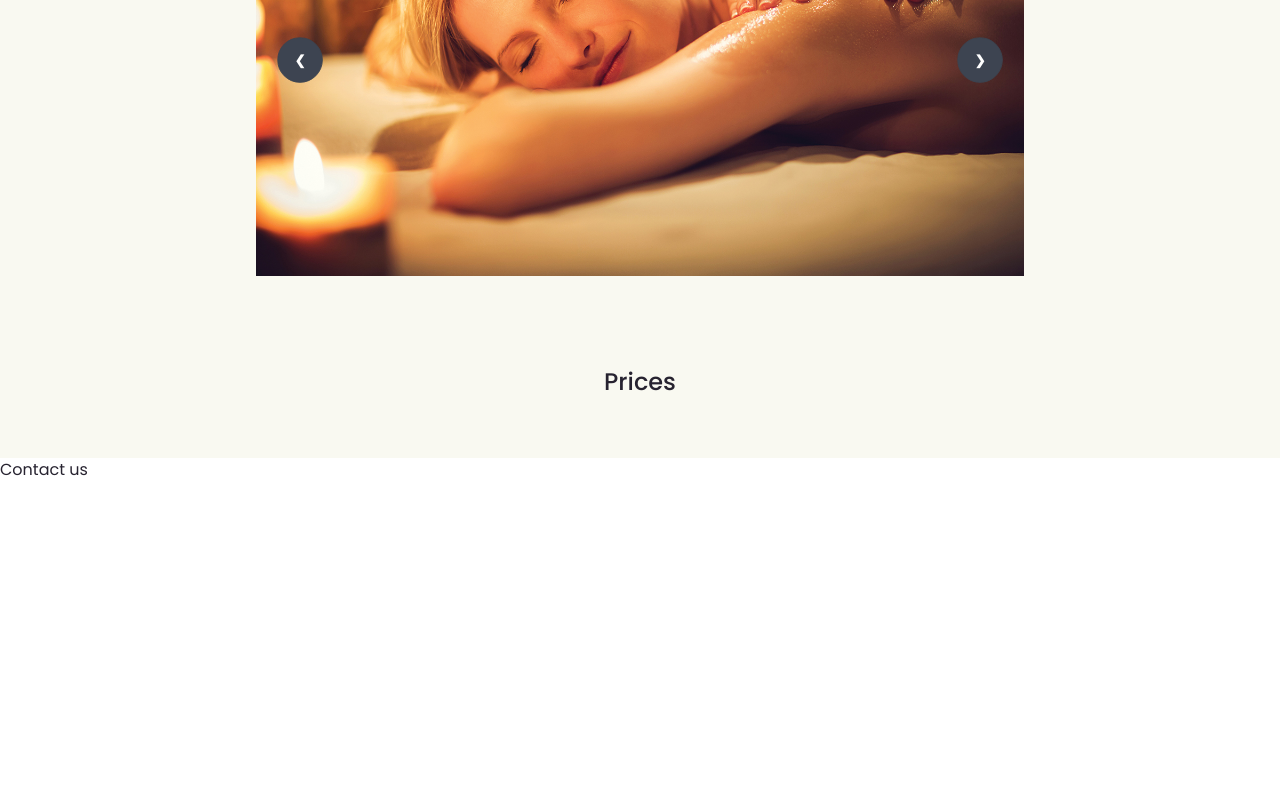
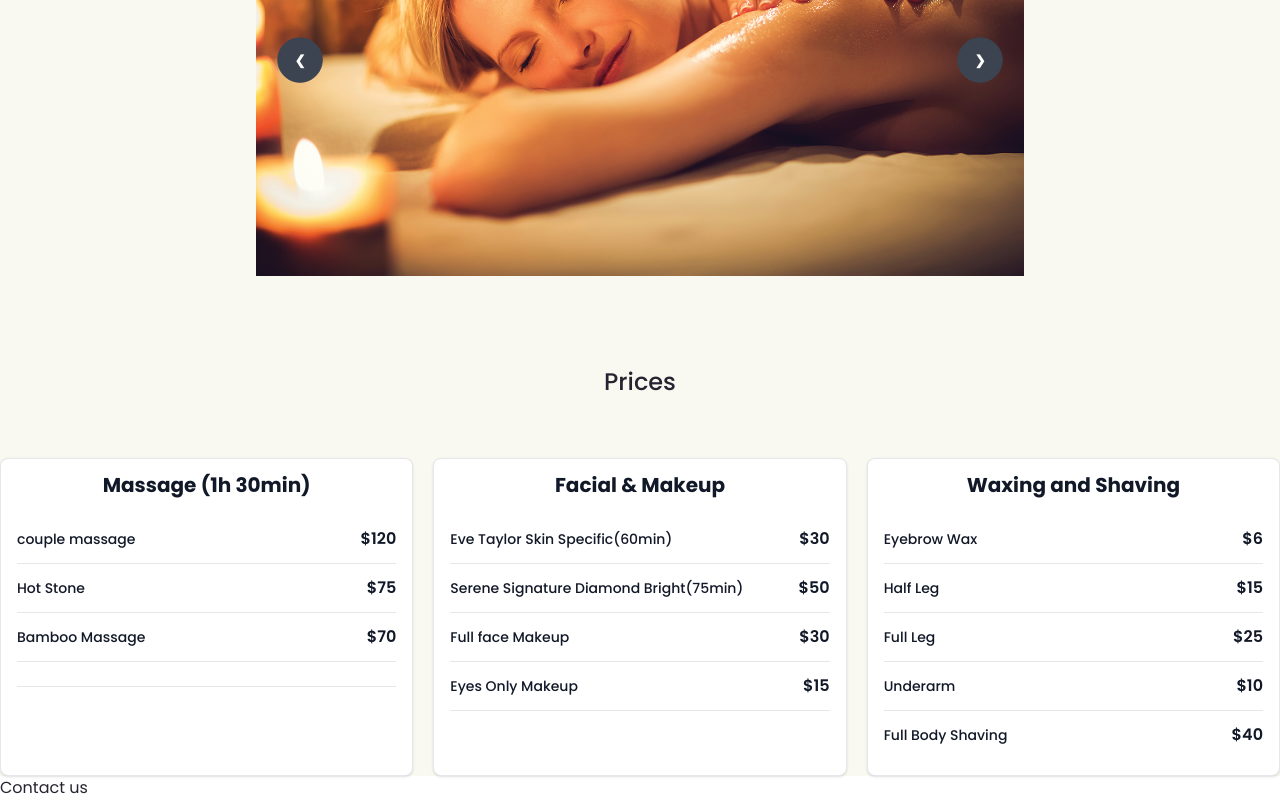
Before and after one commit to YSanj98/serene-naturist-re-design, a React (Vite) app: page / in a window 1280 px wide. Shown: the part 3022-3822 px from the top of the page. Before the commit the page ends 3504 px from the top, so only its background shows below. Built offline with nearby package versions, Linux system fonts and the light colour scheme; a web font is replaced by a local one.

Commit message:
calling to pricelist component

```diff
--- a/src/components/Price/index.tsx
+++ b/src/components/Price/index.tsx
@@ -1,4 +1,6 @@
 import { SelectedPage } from "@/shared/types";
+import PriceList from "../PriceList";
+import priceData from "@/shared/priceData";
 
 
 type Props = {
@@ -49,9 +51,20 @@ const Price = (props: Props) => {
       <div className="bg-[#f9f9f1] w-full ">
         <h1 className="text-center text-2xl font-medium pt-10 pb-10">Prices</h1>
         <div className="grid justify-around gap-5 lg:grid-cols-3 md:grid-cols-1 pt-5">
-
-
-
+          {priceData?.map(({title, item1, item1price, item2, item2price, item3, item3price, item4, item4price, item5, item5price}, index) => {
+            return <PriceList key={index}
+                              title={title}
+                              item1={item1}
+                              item1price={item1price}
+                              item2={item2}
+                              item2price={item2price}
+                              item3={item3}
+                              item3price={item3price}
+                              item4={item4}
+                              item4price={item4price}
+                              item5={item5}
+                              item5price={item5price} />
+          })}
         </div>
       </div>
     </>
```
